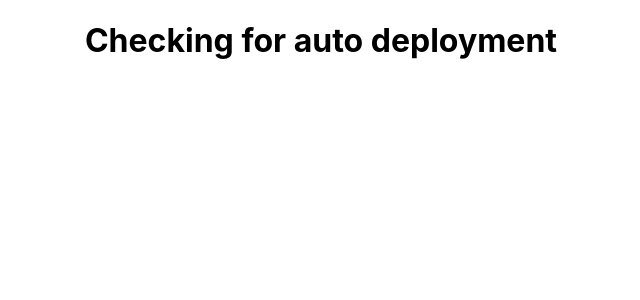
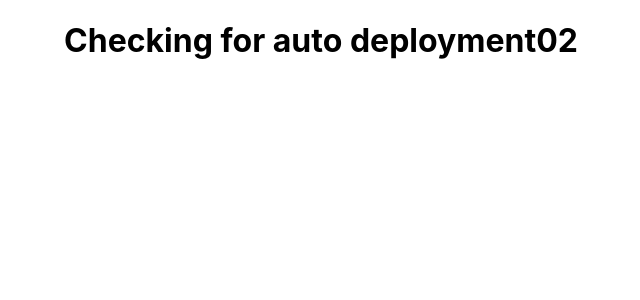
Before and after one commit to Muhammad-Usama-07/WebDevBootcamp2020, a React (Create React App) app: page / in a window 1280 px wide. Shown: the top 300 px of the page, without its empty margins (319-959 px from the left). Built offline with nearby package versions, Linux system fonts and the light colour scheme.

Commit message:
Update App.js

```diff
--- a/src/App.js
+++ b/src/App.js
@@ -4,7 +4,7 @@ import './App.css';
 function App() {
   return (
     <div className="App">
-      <h1>Checking for auto deployment</h1>
+      <h1>Checking for auto deployment02</h1>
     </div>
   );
 }
```
